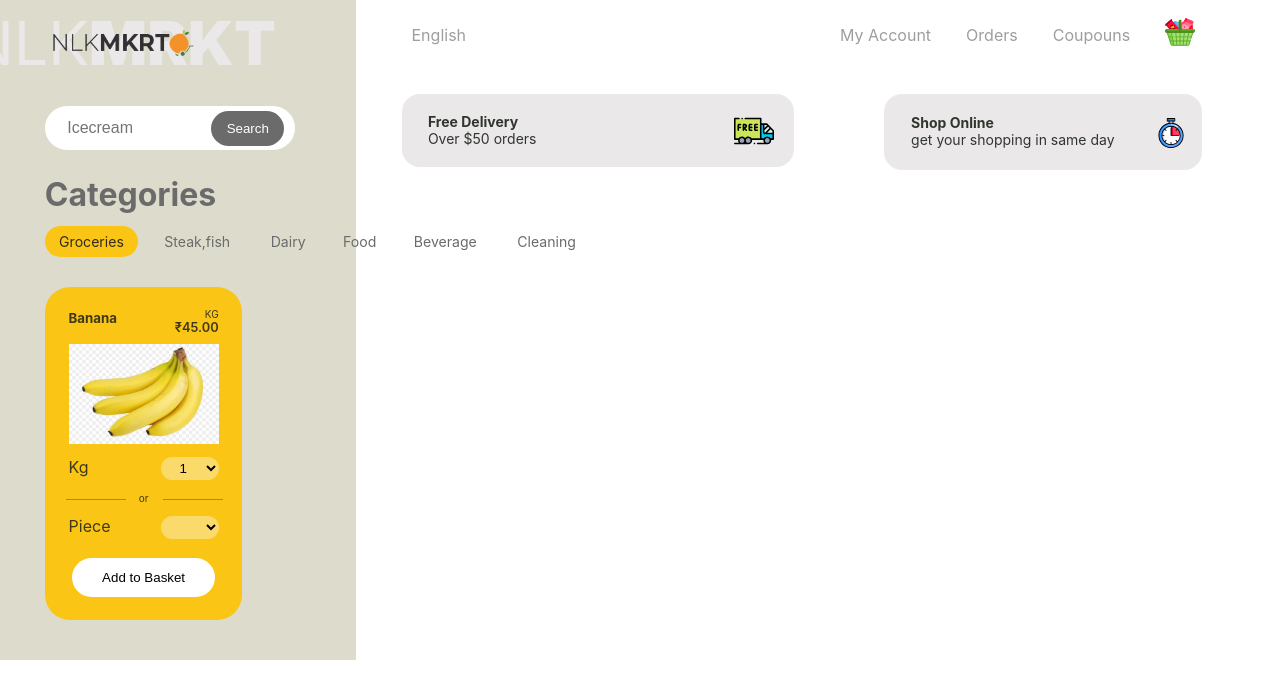
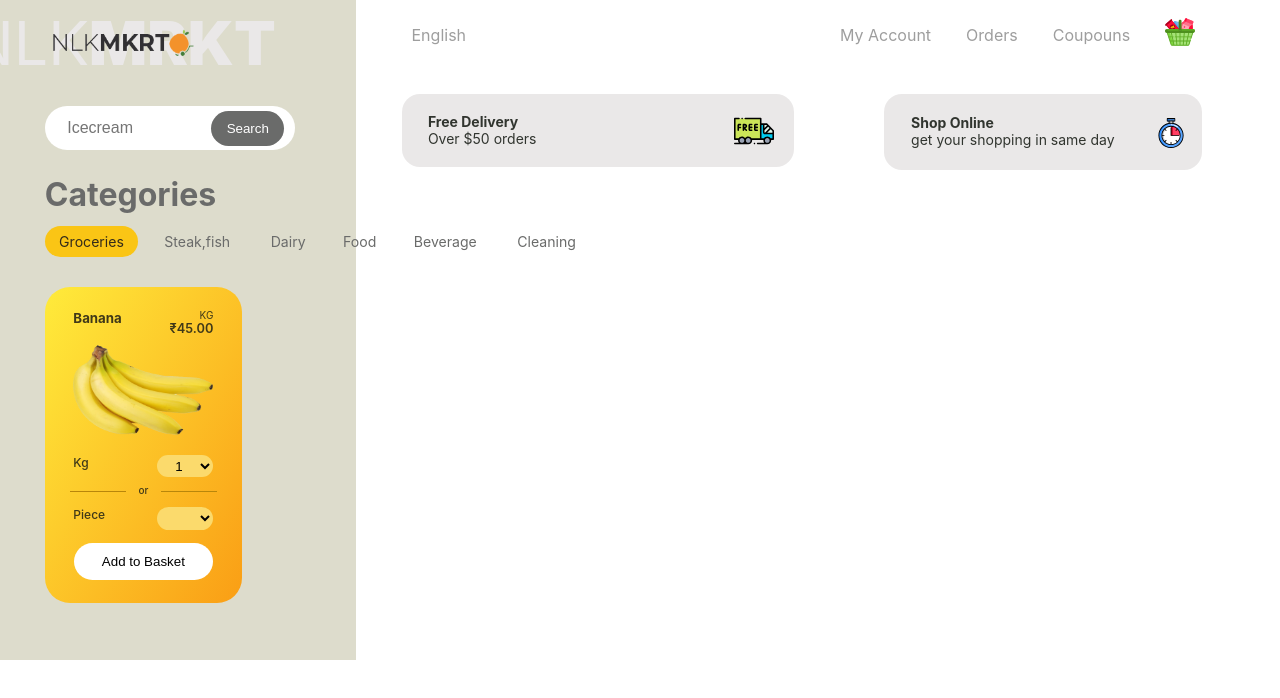
Before and after one commit to dineshkumaark/nlk-mrkt, a React (Create React App) app: page / in a window 1280 px wide. Shown: the top 698 px of the page. Built offline with nearby package versions, Linux system fonts and the light colour scheme.

Commit message:
Current Item Done

```diff
--- a/src/components/products/CurrentProduct.css
+++ b/src/components/products/CurrentProduct.css
@@ -1,10 +1,10 @@
 .currentproduct{
     width: min-content;
     margin-top: 2.5%;
-    padding: 1.9% 2%;
+    padding: 1.9% 2.4%;
     color: #403918;
     border-radius: 25px;
-    background: rgb(250, 197, 21);
+    background: linear-gradient(-240deg,#FFEB3B,rgb(250, 158, 21));
 }
 .p-name h5{
     text-transform: capitalize;
@@ -29,6 +29,8 @@
 }
 .p-desc .w-desc{
     margin-top: 6%;
+    font-size: 12px;
+    font-weight: 500;
 }
 .w-desc select {
    float: right;
--- a/src/components/products/CurrentProduct.js
+++ b/src/components/products/CurrentProduct.js
@@ -6,7 +6,7 @@ class CurrentProduct extends Component{
             name: 'banana',
             price: 45,
             weight: '1',
-            img:'./Images/Veggie/banana.jpg'
+            img:'./Images/Veggie/banana.png'
         }
     }
     render(){
@@ -26,7 +26,7 @@ class CurrentProduct extends Component{
                     </div>
                 </div>
                 <div className="p-image">
-                    <img src={img} alt={name} width="150px" height="100px"/>
+                    <img src={img} alt={name} width="140px" height="100px"/>
                 </div>
                 <div className="p-desc">
                   <div className="w-desc">
```
Also changed, not shown: public/Images/Veggie/banana.png (added).
